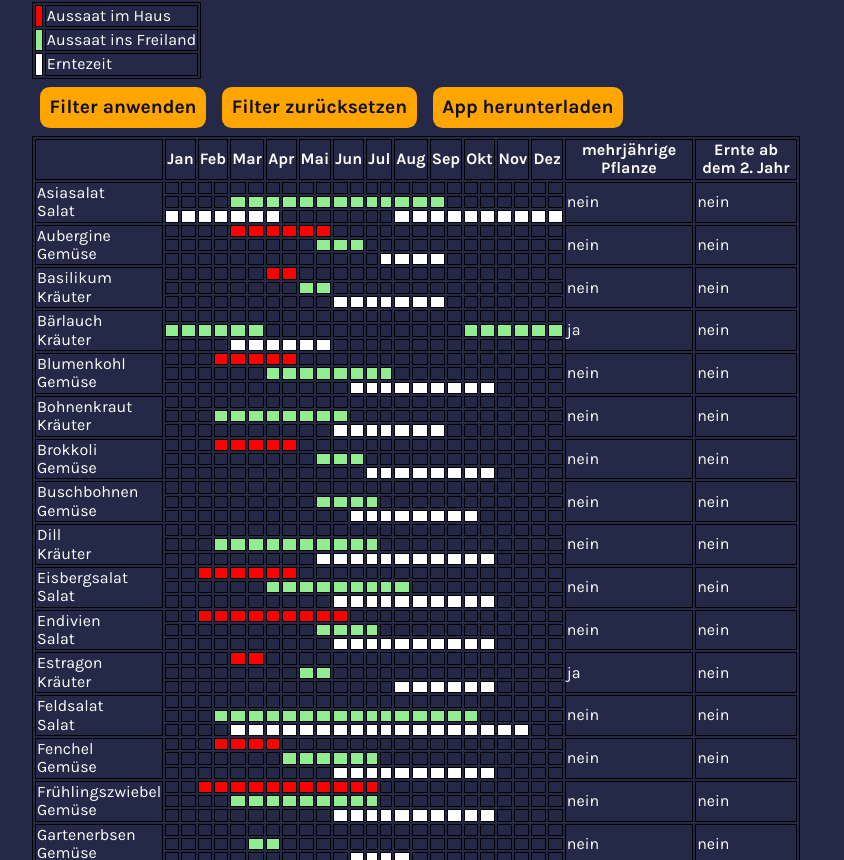
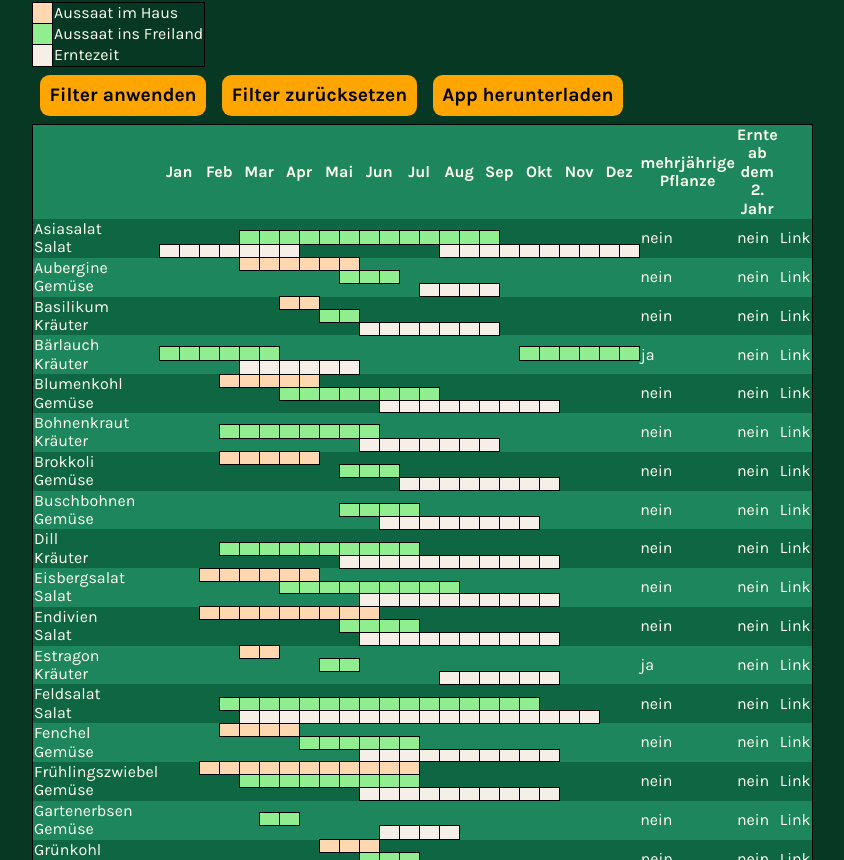
Before and after one commit to reinmuthfr/mehlhase_reinmuth_aussaat, a Next.js app: page / in a window 1280 px wide. Shown: the part 840-1700 px from the top of the page, without its empty margins (224-1068 px from the left). Built offline with nearby package versions, Linux system fonts and the light colour scheme.

Commit message:
Added css for DisplayPlants

```diff
--- a/components/DisplayPlants.jsx
+++ b/components/DisplayPlants.jsx
@@ -1,12 +1,12 @@
 import Plant from './Plant';
 
 export default function DisplayPlants({ filteredPlants }) {
-  console.log(filteredPlants);
+  // console.log(filteredPlants);
   return (
     <div>
       <table id="mytable">
         <thead>
-          <tr>
+          <tr className="odd">
             <th>&nbsp;</th>
             <th colSpan="2">Jan</th>
             <th colSpan="2">Feb</th>
@@ -22,11 +22,14 @@ export default function DisplayPlants({ filteredPlants }) {
             <th colSpan="2">Dez</th>
             <th>mehrjährige Pflanze</th>
             <th>Ernte ab dem 2. Jahr</th>
+            <th>&nbsp;</th>
           </tr>
         </thead>
         <tbody id="divtbody">
           {/* <!-- Platz für dynamischen Content --> */}
-          {filteredPlants.map((plant)=><Plant key={plant.plantName} plant={plant}></Plant>)}
+          {filteredPlants.map((plant, index) => (
+            <Plant key={plant.plantName} plant={plant} index={index}></Plant>
+          ))}
         </tbody>
       </table>
     </div>
--- a/components/Plant.jsx
+++ b/components/Plant.jsx
@@ -4,29 +4,43 @@ import {
   getHarvestYear,
 } from '@/library/helpers';
 
-export default function Plant({ plant }) {
+export default function Plant({ plant, index }) {
   return (
     <>
-      <tr>
+      <tr className={`${index % 2 === 0 ? `even` : `odd`}`}>
         <td rowSpan="3">
           {plant.plantName}
           <br />
           <span className="smaller">{getPlantType(plant.plantType)}</span>
         </td>
         {Array.from(Array(24).keys()).map((key) => (
-          <td key={key} className={plant.propagationIndoor.includes(key) && `backgroundindoor`}></td>
+          <td
+            key={key}
+            className={
+              plant.propagationIndoor.includes(key) && `backgroundindoor`
+            }
+          ></td>
         ))}
         <td rowSpan="3">{getPerennialName(plant.perennial)}</td>
         <td rowSpan="3">{getHarvestYear(plant.harvestYear)}</td>
+        <td rowSpan="3">Link</td>
       </tr>
-      <tr>
+      <tr className={`${index % 2 === 0 ? `even` : `odd`}`}>
         {Array.from(Array(24).keys()).map((key) => (
-          <td key={key} className={plant.propagationOutdoor.includes(key) && `backgroundoutdoor`}></td>
+          <td
+            key={key}
+            className={
+              plant.propagationOutdoor.includes(key) && `backgroundoutdoor`
+            }
+          ></td>
         ))}
       </tr>
-      <tr>
+      <tr className={`${index % 2 === 0 ? `even` : `odd`}`}>
         {Array.from(Array(24).keys()).map((key) => (
-          <td key={key} className={plant.harvest.includes(key) && `backgroundharvest`}></td>
+          <td
+            key={key}
+            className={plant.harvest.includes(key) && `backgroundharvest`}
+          ></td>
         ))}
       </tr>
     </>
--- a/sass/_form-elements.scss
+++ b/sass/_form-elements.scss
@@ -2,21 +2,21 @@ button {
   padding: 0.5em;
   border-radius: 0.5em;
   font-size: 1.2rem;
-  background: orange;
+  background: $orange;
   color: $black;
   border: none;
   box-shadow: none;
   margin: 0.5rem;
   font-weight: bold;
   &[disabled] {
-    background: $text;
+    background: $white;
   }
 }
 
 .autosuggest {
   input {
     background: $white;
-    color: $dark-purple;
+    color: $background-green;
     &::placeholder {
       color: $black;
     }
--- a/sass/_layout.scss
+++ b/sass/_layout.scss
@@ -1,6 +1,6 @@
 body {
-  background: $dark-purple;
-  color: white;
+  background: $background-green;
+  color: $white;
 }
 
 .site-wrapper {
--- a/sass/components/_table.scss
+++ b/sass/components/_table.scss
@@ -1,17 +1,31 @@
-table,
-td,
-th {
+table {
   border: 1px black solid;
+  border-collapse: collapse;
+}
+
+td {
+  min-width: 20px;
+}
+
+tr.even {
+  background-color: $background-table-dark;
+}
+
+tr.odd {
+  background-color: $background-table-light;
 }
 
 .backgroundindoor {
-  background-color: red;
+  background-color: var(--backgroundindoor);
+  border: 1px solid black;
 }
 
 .backgroundoutdoor {
-  background-color: lightgreen;
+  background-color: var(--backgroundoutdoor);
+  border: 1px solid black;
 }
 
 .backgroundharvest {
-  background-color: white;
+  background-color: var(--backgroundharvest);
+  border: 1px solid black;
 }
--- a/sass/variables/_colors.scss
+++ b/sass/variables/_colors.scss
@@ -1,12 +1,23 @@
-$dark-purple: #232946;
+$background-green: #073824;
+$background-table-light: #1d865c;
+$background-table-dark: #0f6643;
+$white: #fffff0;
+$orange: orange;
+$black: black;
+$medium-red: #e85309;
+
+/* $dark-purple: #0f6643;
 $white: #fffffe;
-$text: #a7a9be;
+$text: #69eab6;
 $orange: #ff8906;
 $black: #0f0e17;
 $medium-red: #e53170;
-$light-red: #f25f4c;
+$light-red: #f25f4c; */
 
 :root {
   --link-color: #{$medium-red};
   --hover-color: #{$orange};
+  --backgroundindoor: #ffd7b1;
+  --backgroundoutdoor: lightgreen;
+  --backgroundharvest: #f5efe7;
 }
```
